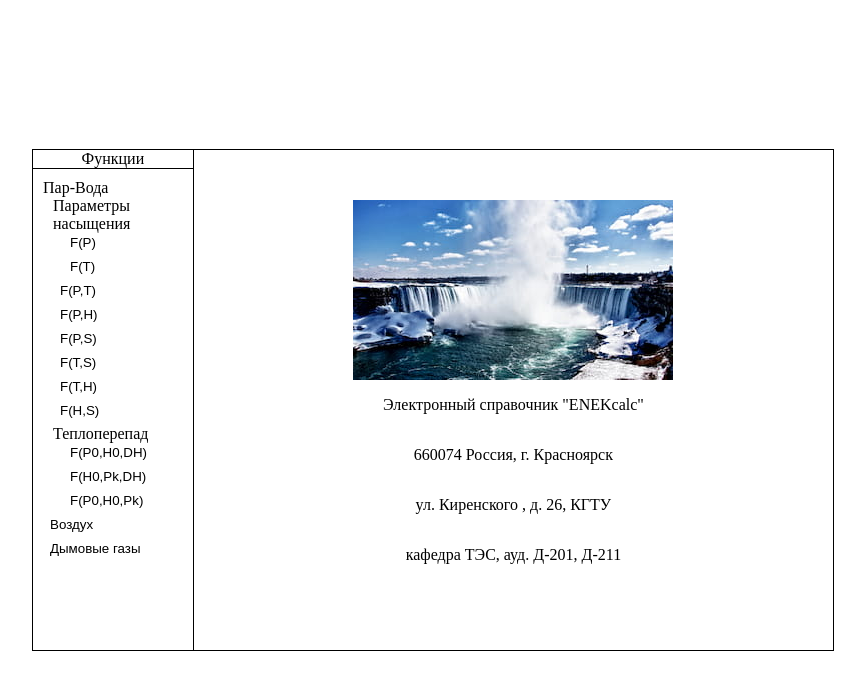
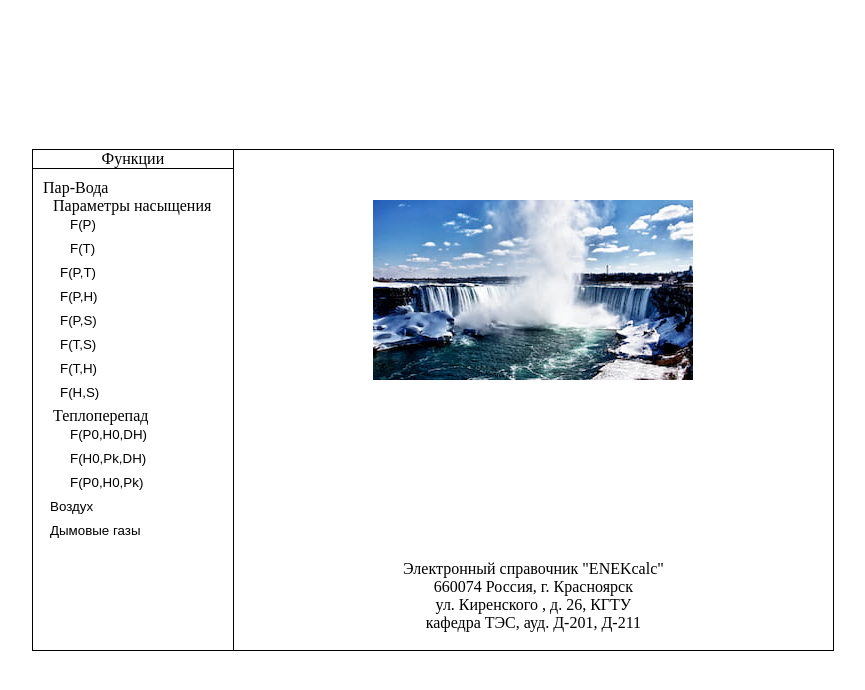
Before and after one commit to aleksey-ilin/ENEKcalc, a React app: page / in a window 1280 px wide. Shown: the top 690 px of the page, without its empty margins (207-1072 px from the left). Built offline with nearby package versions, Linux system fonts and the light colour scheme.

Commit message:
fix styles

```diff
--- a/src/components/Functions.jsx
+++ b/src/components/Functions.jsx
@@ -20,7 +20,7 @@ export default class Functions extends React.Component {
           <div className={styles.steamWater}>
             Пар-Вода
             <div className={styles.saturation}>
-              Параметры насыщения
+              <p>Параметры насыщения</p>
               <button type="button" onClick={this.handleClick('P')} className={activeFunction === 'P' ? styles.active : null}>F(P)</button>
               <button type="button" onClick={this.handleClick('T')} className={activeFunction === 'T' ? styles.active : null}>F(T)</button>
             </div>
@@ -31,7 +31,7 @@ export default class Functions extends React.Component {
             <button type="button" onClick={this.handleClick('TH')} className={activeFunction === 'TH' ? styles.active : null}>F(T,H)</button>
             <button type="button" onClick={this.handleClick('HS')} className={activeFunction === 'HS' ? styles.active : null}>F(H,S)</button>
             <div className={styles.heatTransfer}>
-              Теплоперепад
+              <p>Теплоперепад</p>
               <button type="button" onClick={this.handleClick('P0H0DH')} className={activeFunction === 'P0H0DH' ? styles.active : null}>F(P0,H0,DH)</button>
               <button type="button" onClick={this.handleClick('H0PkDH')} className={activeFunction === 'H0PkDH' ? styles.active : null}>F(H0,Pk,DH)</button>
               <button type="button" onClick={this.handleClick('P0H0Pk')} className={activeFunction === 'P0H0Pk' ? styles.active : null}>F(P0,H0,Pk)</button>
--- a/src/components/Main.scss
+++ b/src/components/Main.scss
@@ -2,10 +2,11 @@
   display: flex;
   flex-direction: column;
   align-items: center;
-  width: 100%;
+  width: 600px;
   img {
     width: 320px;
     height: 180px;
     margin-top: 50px;
+    margin-bottom: 180px;
   }
 }
--- a/src/index.scss
+++ b/src/index.scss
@@ -2,3 +2,8 @@ body {
   margin: 0;
   padding: 0;
 }
+
+p {
+  padding: 0;
+  margin: 0;
+}
```
